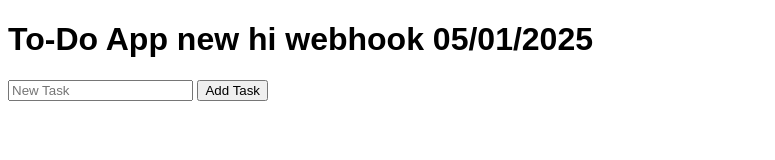
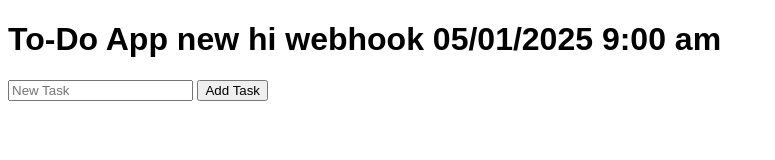
Before and after one commit to akhilsaisriram/gitdemo, a website: page public/index.html in a window 1280 px wide. Shown: the whole page, without its empty margins (0-775 px from the left). Drawn offline with Linux system fonts and the light colour scheme; no server answers.

Commit message:
Update index.html

```diff
--- a/public/index.html
+++ b/public/index.html
@@ -13,7 +13,7 @@
     </style>
 </head>
 <body>
-    <h1>To-Do App new hi webhook 05/01/2025 </h1>
+    <h1>To-Do App new hi webhook 05/01/2025 9:00 am </h1>
     <input id="taskInput" type="text" placeholder="New Task" />
     <button onclick="addTask()">Add Task</button>
     <ul id="taskList" class="todo-list"></ul>
```
